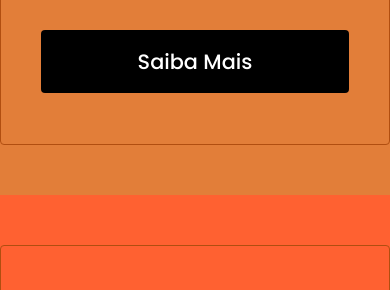
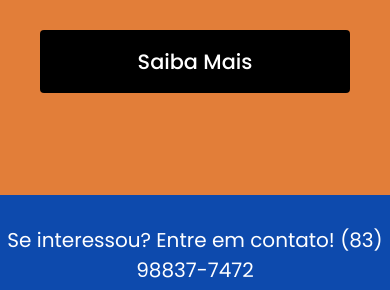
Before and after one commit to glaysonbsantos/zott, a plain HTML site: page pages/patrocinador/patrocinador.html in a window 390 px wide. Shown: the part 918-1208 px from the top of the page. Drawn offline with Linux system fonts and the light colour scheme; a web font is replaced by a local one.

Commit message:
style:tarja para entrar em contato

```diff
--- a/css/patrocinador.css
+++ b/css/patrocinador.css
@@ -195,6 +195,14 @@
   height: 1px;
 }
 
+.contact-strip {
+  background-color: #0d4aad;
+  color: #fff;
+  text-align: center;
+  padding: 30px 0;
+  font-size: 2.5rem;
+}
+
 @media (max-width: 1440px) and (min-width: 961px) {
   .event-container {
     width: 90%;
@@ -250,7 +258,7 @@
 
   .card-mobile {
     height: auto;
-    border: #b14e10 solid 1px;
+
     border-radius: 4px;
     display: flex;
     justify-content: center;
@@ -300,4 +308,7 @@
   .line-decorator {
     width: 90%;
   }
+  .contact-strip {
+    font-size: 20px;
+  }
 }
--- a/pages/patrocinador/patrocinador.html
+++ b/pages/patrocinador/patrocinador.html
@@ -58,6 +58,9 @@
             </div>
           </div>
         </div>
+      </div>
+      <div class="contact-strip">
+        Se interessou? Entre em contato! (83) 98837-7472
       </div>
       <div class="container brown-container">
         <div class="event-container">
```
